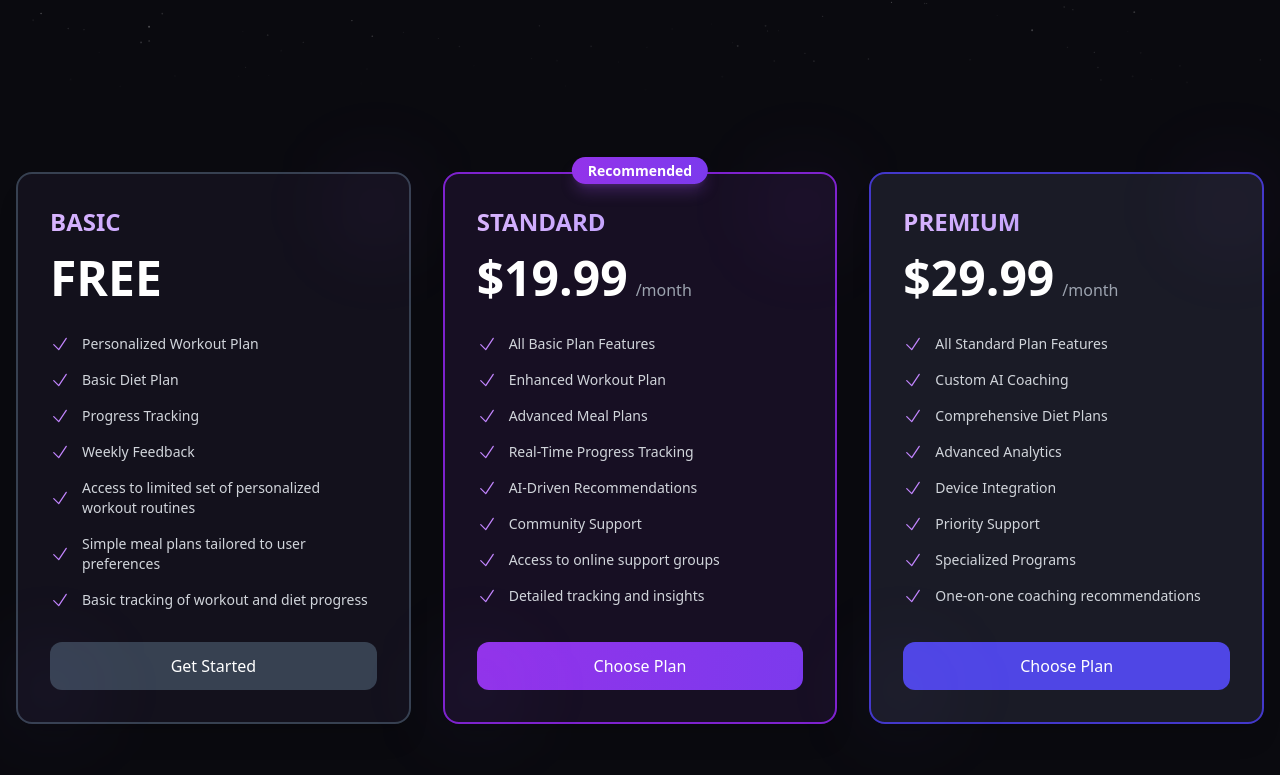
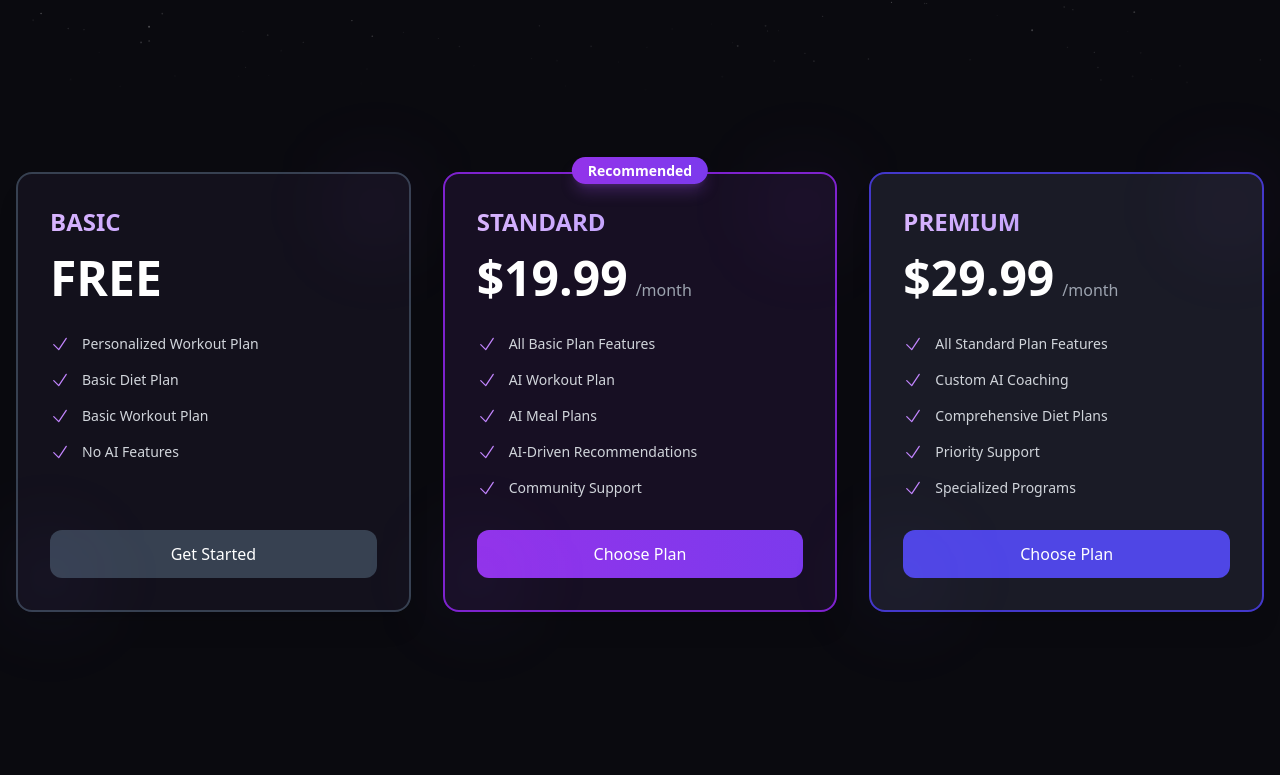
Before and after one commit to Anthonysu798/PRJ666_Group7, a Next.js app in the folder frontend/: page /pricing in a window 1280 px wide. Shown: the part 388-1163 px from the top of the page. Built offline with nearby package versions, Linux system fonts and the light colour scheme; no server answers.

Commit message:
Change the description for the subscriptions

```diff
--- a/frontend/pages/dashboard/subscription.js
+++ b/frontend/pages/dashboard/subscription.js
@@ -105,11 +105,8 @@ function Subscription() {
       features: [
         "Personalized Workout Plan",
         "Basic Diet Plan",
-        "Progress Tracking",
-        "Weekly Feedback",
-        "Access to limited set of personalized workout routines",
+        "Basic Workout Plan",
         "Simple meal plans tailored to user preferences",
-        "Basic tracking of workout and diet progress",
       ],
       color: "bg-[#13111C]",
       borderColor: "border-gray-700",
@@ -122,13 +119,10 @@ function Subscription() {
       planId: "standard",
       features: [
         "All Basic Plan Features",
-        "Enhanced Workout Plan",
-        "Advanced Meal Plans",
-        "Real-Time Progress Tracking",
+        "AI Workout Plan",
+        "AI Meal Plans",
         "AI-Driven Recommendations",
         "Community Support",
-        "Access to online support groups",
-        "Detailed tracking and insights",
       ],
       color: "bg-[#170F23]",
       borderColor: "border-purple-700",
@@ -141,13 +135,8 @@ function Subscription() {
       planId: "premium",
       features: [
         "All Standard Plan Features",
-        "Custom AI Coaching",
-        "Comprehensive Diet Plans",
-        "Advanced Analytics",
-        "Device Integration",
+        "AI Coaching",
         "Priority Support",
-        "Specialized Programs",
-        "One-on-one coaching recommendations",
       ],
       color: "bg-[#1A1B26]",
       borderColor: "border-indigo-700",
--- a/frontend/pages/pricing.js
+++ b/frontend/pages/pricing.js
@@ -14,11 +14,8 @@ export default function Pricing() {
       features: [
         "Personalized Workout Plan",
         "Basic Diet Plan",
-        "Progress Tracking",
-        "Weekly Feedback",
-        "Access to limited set of personalized workout routines",
-        "Simple meal plans tailored to user preferences",
-        "Basic tracking of workout and diet progress",
+        "Basic Workout Plan",
+        "No AI Features",
       ],
       color: "bg-[#13111C]",
       borderColor: "border-gray-700",
@@ -31,13 +28,10 @@ export default function Pricing() {
       planId: "standard",
       features: [
         "All Basic Plan Features",
-        "Enhanced Workout Plan",
-        "Advanced Meal Plans",
-        "Real-Time Progress Tracking",
+        "AI Workout Plan",
+        "AI Meal Plans",
         "AI-Driven Recommendations",
         "Community Support",
-        "Access to online support groups",
-        "Detailed tracking and insights",
       ],
       color: "bg-[#170F23]",
       borderColor: "border-purple-700",
@@ -52,11 +46,8 @@ export default function Pricing() {
         "All Standard Plan Features",
         "Custom AI Coaching",
         "Comprehensive Diet Plans",
-        "Advanced Analytics",
-        "Device Integration",
         "Priority Support",
         "Specialized Programs",
-        "One-on-one coaching recommendations",
       ],
       color: "bg-[#1A1B26]",
       borderColor: "border-indigo-700",
```
